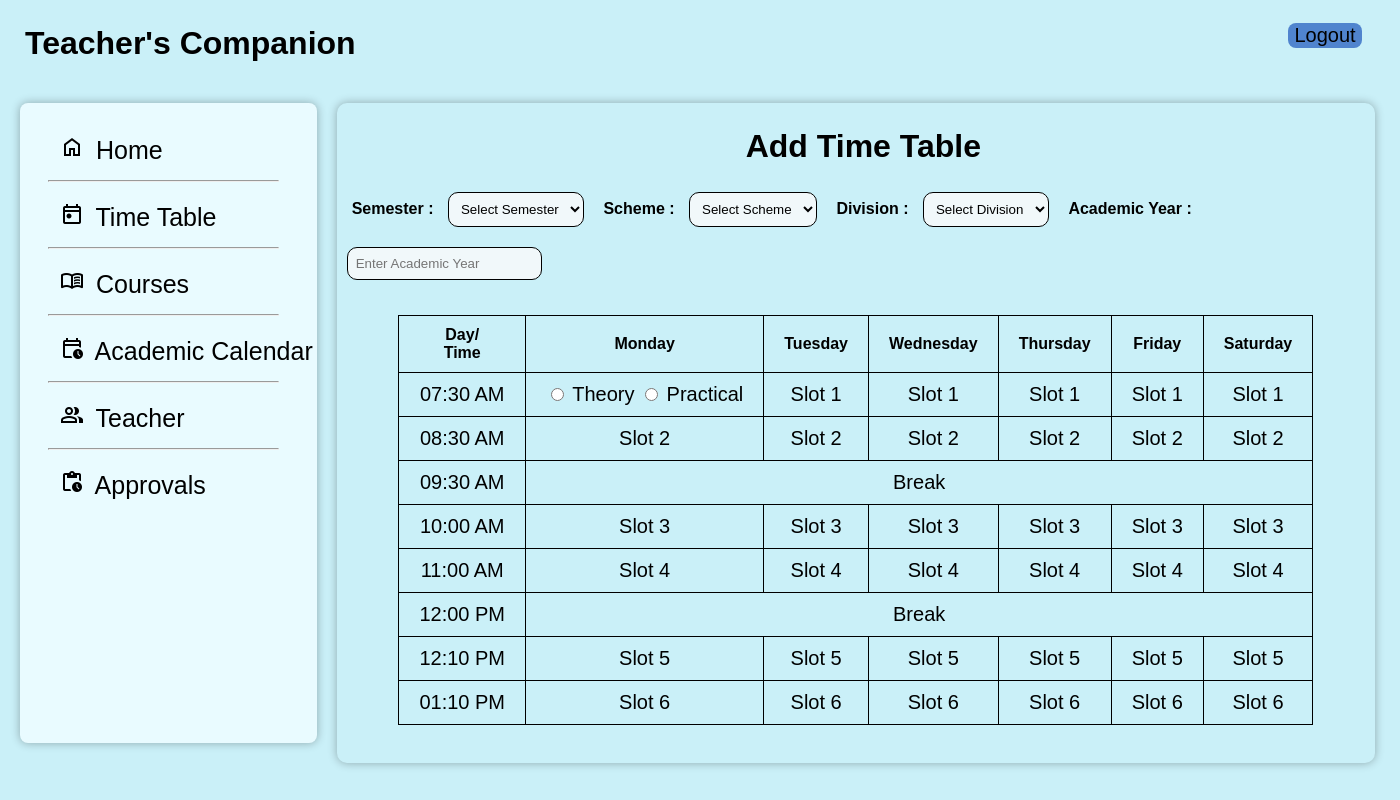
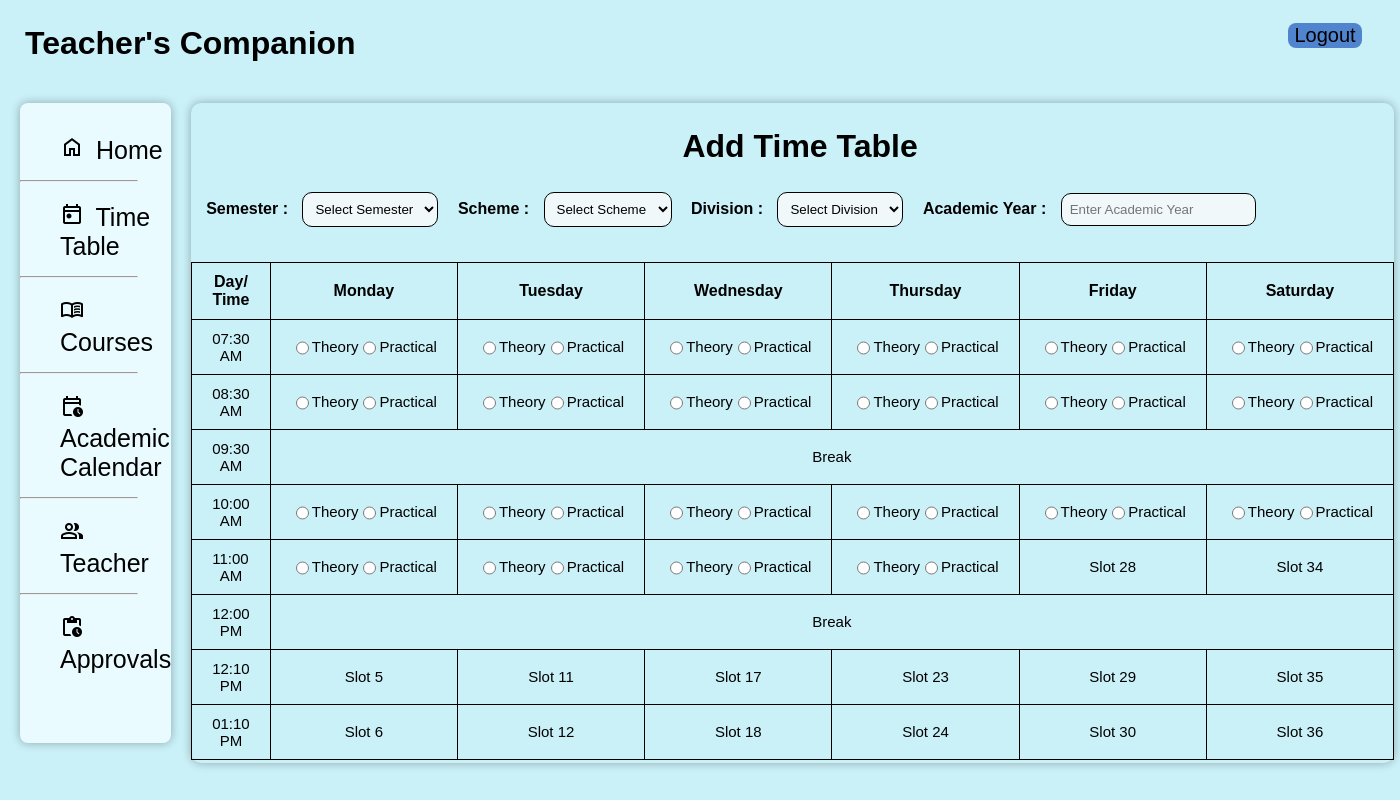
Before and after one commit to SohamMore-26/TCTPMS-CPP, a PHP site: page /adm_timetableForm.html in a window 1400 px wide. Run offline with PHP 8.4, Linux system fonts and the light colour scheme.

Commit message:
Time Table JS

```diff
--- a/adm_AcademicCal.html
+++ b/adm_AcademicCal.html
@@ -53,12 +53,12 @@
                             group
                         </span> Teacher</ul>
                 </a>
-                <hr>
+                <!-- <hr>
                 <a href="adm_approvals.html">
                     <ul><span class="material-symbols-outlined">
                             pending_actions
                         </span> Approvals</ul>
-                </a>
+                </a> -->
             </li>
         </div>
         <div class="main_c_cont">
--- a/adm_teacher.html
+++ b/adm_teacher.html
@@ -52,12 +52,12 @@
                             group
                         </span> Teacher</ul>
                 </a>
-                <hr>
+                <!-- <hr>
                 <a href="adm_approvals.html">
                     <ul><span class="material-symbols-outlined">
                             pending_actions
                         </span> Approvals</ul>
-                </a>
+                </a> -->
             </li>
         </div>
         <div class="main_c_cont">
--- a/adm_timetable.html
+++ b/adm_timetable.html
@@ -52,12 +52,12 @@
                             group
                         </span> Teacher</ul>
                 </a>
-                <hr>
+                <!-- <hr>
                 <a href="adm_approvals.html">
                     <ul><span class="material-symbols-outlined">
                             pending_actions
                         </span> Approvals</ul>
-                </a>
+                </a> -->
             </li>
         </div>
         <div class="main_c_cont">
--- a/adm_timetableForm.html
+++ b/adm_timetableForm.html
@@ -64,7 +64,7 @@
 
         <div class="timeTableHead">
             <center>
-                <h1 id="h1">Add  Time Table</h1>
+                <h1 id="h1">Add Time Table</h1>
             </center>
             <b><label for="semester" class="label">Semester :</label></b>
             <select id="semester" name="semester" class="sem">
@@ -116,25 +116,96 @@
                         <th>Saturday</th>
                     </tr>
                     <tr>
+
                         <td>07:30 AM</td>
-                        <td><input type="radio" id="Th" name="ThPr" value="Theory"> Theory
-                            <input type="radio" id="Pr" name="ThPr" value="Practical"> Practical
+                        <td>
+                            <div class="tdContant"><input type="radio" id="1" name="ThPr" onclick="openDialog(this)"
+                                    value="Theory"> Theory
+                                <input type="radio" id="1" name="ThPr" onclick="openDialog(this)"
+                                    value="Practical">Practical
+                            </div>
                         </td>
-                        <td>Slot 1</td>
-                        <td>Slot 1</td>
-                        <td>Slot 1</td>
-                        <td>Slot 1</td>
-                        <td>Slot 1</td>
+                        <td>
+                            <div class="tdContant"><input type="radio" id="7" name="ThPr" onclick="openDialog(this)"
+                                    value="Theory">Theory
+                                <input type="radio" id="7" name="ThPr" onclick="openDialog(this)"
+                                    value="Practical">Practical
+                            </div>
+                        </td>
+                        <td>
+                            <div class="tdContant"><input type="radio" id="13" name="ThPr" onclick="openDialog(this)"
+                                    value="Theory">Theory
+                                <input type="radio" id="13" name="ThPr" onclick="openDialog(this)"
+                                    value="Practical">Practical
+                            </div>
+                        </td>
+                        <td>
+                            <div class="tdContant"><input type="radio" id="19" name="ThPr" onclick="openDialog(this)"
+                                    value="Theory">Theory
+                                <input type="radio" id="19" name="ThPr" onclick="openDialog(this)"
+                                    value="Practical">Practical
+                            </div>
+                        </td>
+                        <td>
+                            <div class="tdContant"><input type="radio" id="25" name="ThPr" onclick="openDialog(this)"
+                                    value="Theory">Theory
+                                <input type="radio" id="25" name="ThPr" onclick="openDialog(this)"
+                                    value="Practical">Practical
+                            </div>
+                        </td>
+                        <td>
+                            <div class="tdContant"><input type="radio" id="31" name="ThPr" onclick="openDialog(this)"
+                                    value="Theory">Theory
+                                <input type="radio" id="31" name="ThPr" onclick="openDialog(this)"
+                                    value="Practical">Practical
+                            </div>
+                        </td>
 
                     </tr>
                     <tr>
                         <td>08:30 AM</td>
-                        <td>Slot 2</td>
-                        <td>Slot 2</td>
-                        <td>Slot 2</td>
-                        <td>Slot 2</td>
-                        <td>Slot 2</td>
-                        <td>Slot 2</td>
+                        <td>
+                            <div class="tdContant"><input type="radio" id="2" name="ThPr" onclick="openDialog(this)"
+                                    value="Theory"> Theory
+                                <input type="radio" id="2" name="ThPr" onclick="openDialog(this)" value="Practical">
+                                Practical
+                            </div>
+                        </td>
+                        <td>
+                            <div class="tdContant"><input type="radio" id="8" name="ThPr" onclick="openDialog(this)"
+                                    value="Theory"> Theory
+                                <input type="radio" id="8" name="ThPr" onclick="openDialog(this)" value="Practical">
+                                Practical
+                            </div>
+                        </td>
+                        <td>
+                            <div class="tdContant"><input type="radio" id="14" name="ThPr" onclick="openDialog(this)"
+                                    value="Theory"> Theory
+                                <input type="radio" id="14" name="ThPr" onclick="openDialog(this)" value="Practical">
+                                Practical
+                            </div>
+                        </td>
+                        <td>
+                            <div class="tdContant"><input type="radio" id="20" name="ThPr" onclick="openDialog(this)"
+                                    value="Theory"> Theory
+                                <input type="radio" id="20" name="ThPr" onclick="openDialog(this)" value="Practical">
+                                Practical
+                            </div>
+                        </td>
+                        <td>
+                            <div class="tdContant"><input type="radio" id="26" name="ThPr" onclick="openDialog(this)"
+                                    value="Theory"> Theory
+                                <input type="radio" id="26" name="ThPr" onclick="openDialog(this)" value="Practical">
+                                Practical
+                            </div>
+                        </td>
+                        <td>
+                            <div class="tdContant"><input type="radio" id="32" name="ThPr" onclick="openDialog(this)"
+                                    value="Theory"> Theory
+                                <input type="radio" id="32" name="ThPr" onclick="openDialog(this)" value="Practical">
+                                Practical
+                            </div>
+                        </td>
 
                     </tr>
                     <tr>
@@ -143,22 +214,91 @@
                     </tr>
                     <tr>
                         <td>10:00 AM</td>
-                        <td>Slot 3</td>
-                        <td>Slot 3</td>
-                        <td>Slot 3</td>
-                        <td>Slot 3</td>
-                        <td>Slot 3</td>
-                        <td>Slot 3</td>
+                        <td>
+                            <div class="tdContant">
+                                <input type="radio" id="3" name="ThPr" onclick="openDialog(this)" value="Theory"> Theory
+                                <input type="radio" id="3" name="ThPr" onclick="openDialog(this)" value="Practical">
+                                Practical
+                            </div>
+                        </td>
+                        <td>
+                            <div class="tdContant">
+                                <input type="radio" id="9" name="ThPr" onclick="openDialog(this)" value="Theory">
+                                Theory
+                                <input type="radio" id="9" name="ThPr" onclick="openDialog(this)" value="Practical">
+                                Practical
+                            </div>
+                        </td>
+                        <td>
+                            <div class="tdContant">
+                                <input type="radio" id="15" name="ThPr" onclick="openDialog(this)" value="Theory">
+                                Theory
+                                <input type="radio" id="15" name="ThPr" onclick="openDialog(this)" value="Practical">
+                                Practical
+                            </div>
+                        </td>
+                        <td>
+                            <div class="tdContant">
+                                <input type="radio" id="21" name="ThPr" onclick="openDialog(this)" value="Theory">
+                                Theory
+                                <input type="radio" id="21" name="ThPr" onclick="openDialog(this)" value="Practical">
+                                Practical
+                            </div>
+                        </td>
+                        <td>
+                            <div class="tdContant">
+                                <input type="radio" id="27" name="ThPr" onclick="openDialog(this)" value="Theory">
+                                Theory
+                                <input type="radio" id="27" name="ThPr" onclick="openDialog(this)" value="Practical">
+                                Practical
+                            </div>
+                        </td>
+                        <td>
+                            <div class="tdContant">
+                                <input type="radio" id="33" name="ThPr" onclick="openDialog(this)" value="Theory">
+                                Theory
+                                <input type="radio" id="33" name="ThPr" onclick="openDialog(this)" value="Practical">
+                                Practical
+                            </div>
+                        </td>
 
                     </tr>
                     <tr>
                         <td>11:00 AM</td>
-                        <td>Slot 4</td>
-                        <td>Slot 4</td>
-                        <td>Slot 4</td>
-                        <td>Slot 4</td>
-                        <td>Slot 4</td>
-                        <td>Slot 4</td>
+                        <td>
+                            <div class="tdContant">
+                                <input type="radio" id="4" name="ThPr" onclick="openDialog(this)" value="Theory">
+                                Theory
+                                <input type="radio" id="4" name="ThPr" onclick="openDialog(this)" value="Practical">
+                                Practical
+                            </div>
+                        </td>
+                        <td>
+                            <div class="tdContant">
+                                <input type="radio" id="10" name="ThPr" onclick="openDialog(this)" value="Theory">
+                                Theory
+                                <input type="radio" id="10" name="ThPr" onclick="openDialog(this)" value="Practical">
+                                Practical
+                            </div>
+                        </td>
+                        <td>
+                            <div class="tdContant">
+                                <input type="radio" id="16" name="ThPr" onclick="openDialog(this)" value="Theory">
+                                Theory
+                                <input type="radio" id="16" name="ThPr" onclick="openDialog(this)" value="Practical">
+                                Practical
+                            </div>
+                        </td>
+                        <td>
+                            <div class="tdContant">
+                                <input type="radio" id="22" name="ThPr" onclick="openDialog(this)" value="Theory">
+                                Theory
+                                <input type="radio" id="22" name="ThPr" onclick="openDialog(this)" value="Practical">
+                                Practical
+                            </div>
+                        </td>
+                        <td id="28">Slot 28</td>
+                        <td id="34">Slot 34</td>
 
                     </tr>
                     <tr>
@@ -167,29 +307,54 @@
                     </tr>
                     <tr>
                         <td>12:10 PM</td>
-                        <td>Slot 5</td>
-                        <td>Slot 5</td>
-                        <td>Slot 5</td>
-                        <td>Slot 5</td>
-                        <td>Slot 5</td>
-                        <td>Slot 5</td>
+                        <td id="5">Slot 5</td>
+                        <td id="11">Slot 11</td>
+                        <td id="17">Slot 17</td>
+                        <td id="23">Slot 23</td>
+                        <td id="29">Slot 29</td>
+                        <td id="35">Slot 35</td>
 
                     </tr>
                     <tr>
                         <td>01:10 PM</td>
-                        <td>Slot 6</td>
-                        <td>Slot 6</td>
-                        <td>Slot 6</td>
-                        <td>Slot 6</td>
-                        <td>Slot 6</td>
-                        <td>Slot 6</td>
+                        <td id="6">Slot 6</td>
+                        <td id="12">Slot 12</td>
+                        <td id="18">Slot 18</td>
+                        <td id="24">Slot 24</td>
+                        <td id="30">Slot 30</td>
+                        <td id="36">Slot 36</td>
 
                     </tr>
                 </table>
             </center>
-        <script src="script.js">
 
-        </script>
+            <dialog id="myDialog">
+
+                <div class="dialog">
+                    <h2 class="timeTableHeader">Theory Time Table</h2>
+                    <b><label for="time_course" class="label">Course Abrevation :</label></b>
+                    <input class="sem" type="text" id="time_course" name="time_course" placeholder="For.eg: STE"
+                        required>
+                    <button class="timeTableButton" onclick="closeDialog()">Close</button>
+                </div>
+            </dialog>
+
+            <dialog id="myDialogP">
+
+                <div class="dialog">
+                    <h2 class="timeTableHeader">Practical Time Table</h2>
+                    <b><label for="time_course" class="label">Course Abrevation :</label></b>
+                    <input class="sem" type="text" id="time_course" name="time_course" placeholder="For.eg: STE"
+                        required>
+                    <button class="timeTableButton" onclick="closeDialogP()">Close</button>
+                </div>
+            </dialog>
+
+
+            <script src="script.js"></script>
+
+
+
 </body>
 
 </html>
--- a/stylest.css
+++ b/stylest.css
@@ -5,13 +5,15 @@
     background-color: #CAF0F8;
 }
 
-.contain_scroll::-webkit-scrollbar{
+.contain_scroll::-webkit-scrollbar {
     width: 10px;
 }
-.contain_scroll::-webkit-scrollbar-track{
+
+.contain_scroll::-webkit-scrollbar-track {
     background: #CAF0F8;
 }
-.contain_scroll::-webkit-scrollbar-thumb{
+
+.contain_scroll::-webkit-scrollbar-thumb {
     background: #92e8fa;
 }
 
@@ -52,6 +54,10 @@
     border-radius: 8px;
     height: 80vh;
     box-shadow: 0 0 10px rgba(0, 0, 0, 0.3);
+}
+
+.title_div h1 {
+    text-shadow: rgb(0, 0, 0) 2px, 7px, 5px;
 }
 
 li {
@@ -158,9 +164,11 @@
     width: 100%;
     margin-right: 40px;
 }
-.main_c_cont_cr_hid{
+
+.main_c_cont_cr_hid {
     display: none;
 }
+
 .add_course {
     width: 100%;
     display: flex;
@@ -169,7 +177,7 @@
     align-items: center;
 }
 
-.add_course_hid{
+.add_course_hid {
     display: none;
 }
 
@@ -181,7 +189,7 @@
     align-items: center;
 }
 
-.upd_course_hid{
+.upd_course_hid {
     display: none;
 }
 
@@ -207,10 +215,23 @@
     margin: 10px;
 }
 
+.wel_card {
+    background-color: #E9FBFF;
+    width: 97.6%;
+    height: 500px;
+    border-radius: 8px;
+    box-shadow: 0 0 10px rgba(0, 0, 0, 0.3);
+    display: flex;
+    flex-direction: column;
+    align-items: center;
+    margin: 10px;
+    padding: 20px;
+}
+
 .add_course_card {
     background-color: #E9FBFF;
     width: 100%;
-    height:330px;
+    height: 330px;
     border-radius: 8px;
     box-shadow: 0 0 10px rgba(0, 0, 0, 0.3);
     display: flex;
@@ -220,7 +241,7 @@
     padding: 20px;
 }
 
-.add_course_card_cont{
+.add_course_card_cont {
     display: flex;
     justify-content: center;
 }
@@ -228,7 +249,7 @@
 .upd_course_card {
     background-color: #E9FBFF;
     width: 100%;
-    height:50px;
+    height: 50px;
     border-radius: 8px;
     box-shadow: 0 0 10px rgba(0, 0, 0, 0.3);
     display: flex;
@@ -239,13 +260,13 @@
     padding: 20px;
 }
 
-.upd_course_card_cont{
+.upd_course_card_cont {
     display: flex;
     justify-content: center;
     flex-direction: column;
 }
 
-.upd_course_card_cont input{
+.upd_course_card_cont input {
     margin-top: 5px;
 }
 
@@ -433,7 +454,8 @@
     height: 30px;
     border-radius: 8px;
 }
-.name select{
+
+.name select {
     width: 180px;
     height: 33px;
     border-radius: 8px;
@@ -501,7 +523,7 @@
 
 td {
     text-align-last: center;
-    font-size: 20px;
+    font-size: 15px;
     font-weight: 200;
 }
 
@@ -512,24 +534,24 @@
     height: 60%;
     box-shadow: inset -3px -3px 7px #c7c7c773,
         inset 3px 3px 5px rgba(0, 0, 0, 0.418);
-        border-radius: 10px;
+    border-radius: 10px;
     margin: 20px;
     margin-right: 40px;
     overflow: auto;
     overflow-x: hidden;
 }
 
-.branch_cont{
+.branch_cont {
     display: flex;
     justify-content: space-evenly;
 }
 
-.branch_cont b{
-display: flex;
-align-items: center;
+.branch_cont b {
+    display: flex;
+    align-items: center;
 }
 
-.branch_cont select{
+.branch_cont select {
     padding: 8px;
     margin-top: 15px;
     margin-bottom: 15px;
@@ -541,15 +563,37 @@
     background-color: #f1f8fa;
 }
 
-.buttons{
+.buttons {
     display: flex;
     justify-content: space-around;
-    margin:10px
+    margin: 10px
 }
 
-.buttons button{
+.buttons button {
     width: 100px;
     height: 40px;
     padding: 10px;
     color: #CAF0F8;
 }
+
+.timeTableHeader {
+    text-align: center;
+    margin-top: -35px;
+
+}
+
+.dialog {
+    display: grid;
+    width: 300px;
+    padding: 50px;
+}
+
+.timeTableButton {
+    margin-top: 20px;
+    margin-left: 70px;
+    width: 50%;
+}
+
+.tdContant{
+    display: flex;
+}
```
Also changed, not shown: adm_courses.php (+7 -7 lines), adm_home.html (+4 -38 lines), navbar.html (added, +48 -0 lines), script.js (+24 -0 lines).
